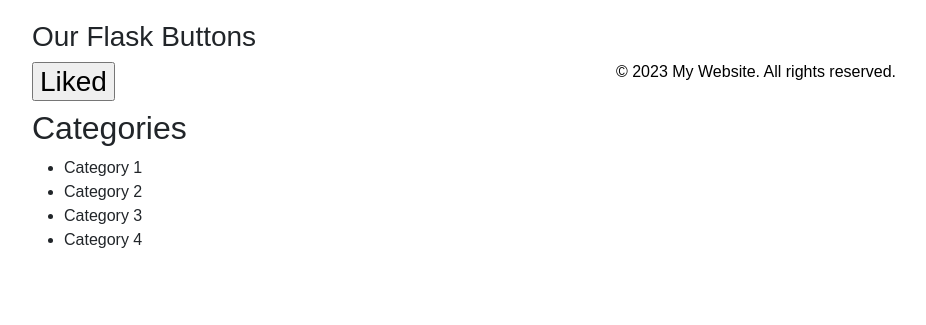
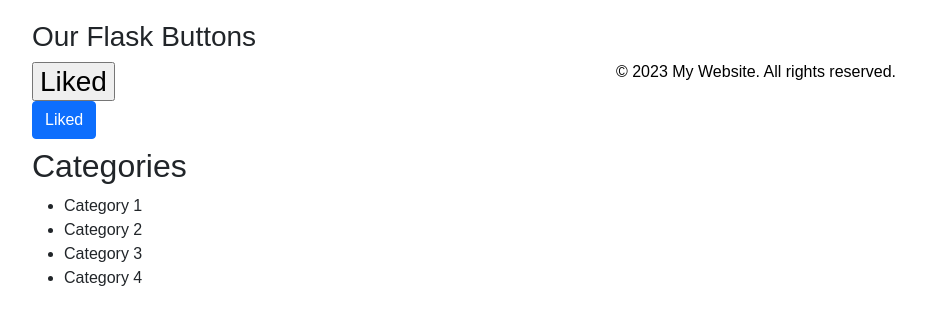
Before and after one commit to bemifolayan/UsedOrNot, a Flask app: page / in a window 1280 px wide. Shown: the part 172-497 px from the top of the page, without its empty margins (8-934 px from the left). Run offline with Flask 3, Linux system fonts and the light colour scheme.

Commit message:
created liked entry button

```diff
--- a/app.py
+++ b/app.py
@@ -2,6 +2,8 @@ from flask import Flask, render_template, url_for, flash, redirect, request
 from flask_behind_proxy import FlaskBehindProxy
 import secrets
 from flask_sqlalchemy import SQLAlchemy
+from flask_wtf import FlaskForm
+from wtforms import StringField, PasswordField, SubmitField, BooleanField
 
 key = secrets.token_hex(16)
 app = Flask(__name__)
@@ -19,19 +21,32 @@ class Liked(db.Model):
     def __repr__(self):
         return f"User('{self.id}', '{self.description}', '{self.url}')"
 
+class SaveSearch(FlaskForm):
+    submit = SubmitField('Liked')
+
 with app.app_context():
+    # db.drop_all()
     db.create_all()
 
 @app.route("/",methods=['GET', 'POST'])
 @app.route("/index",methods=['GET', 'POST'])
 def index():
-    if request.method == 'POST':
-        if request.form.get('action1') == 'Liked':
-            print('works')
-            saved_liked(60, "hat", "cat") # do something
-            print('data')
-            print(db.session.query(15))
-    return render_template('index.html')
+    form = SaveSearch()
+    print('hi')
+    if form.validate_on_submit():
+        print('works')
+        saved_liked(24, "hat", "cat") # do something
+        print('data')
+        print(db.session.query(Liked).all())
+    # if request.method == 'POST':
+    #     if request.form['action1'] == 'Liked':
+    #         print('works')
+    #         saved_liked(21, "hat", "cat") # do something
+    #         print('data')
+    #         print(db.session.query(Liked).all())
+    #     else:
+    #         pass
+    return render_template('index.html', form = form)
 
 
 @app.route("/liked")
--- a/templates/index.html
+++ b/templates/index.html
@@ -27,8 +27,12 @@
   <main>
     <aside>
       <h3>Our Flask Buttons<h3/>
-        <form method="post" action="/">
+        <form method="POST" action="/">
+          {{ form.hidden_tag() }}
             <input type="submit" value="Liked" name="action1"/>
+            <div class="form-group">
+              {{ form.submit(class="btn btn-primary")}}
+          </div>
         </form>
       <h2>Categories</h2>
       <ul>
```
Also changed, not shown: instance/site.db.
